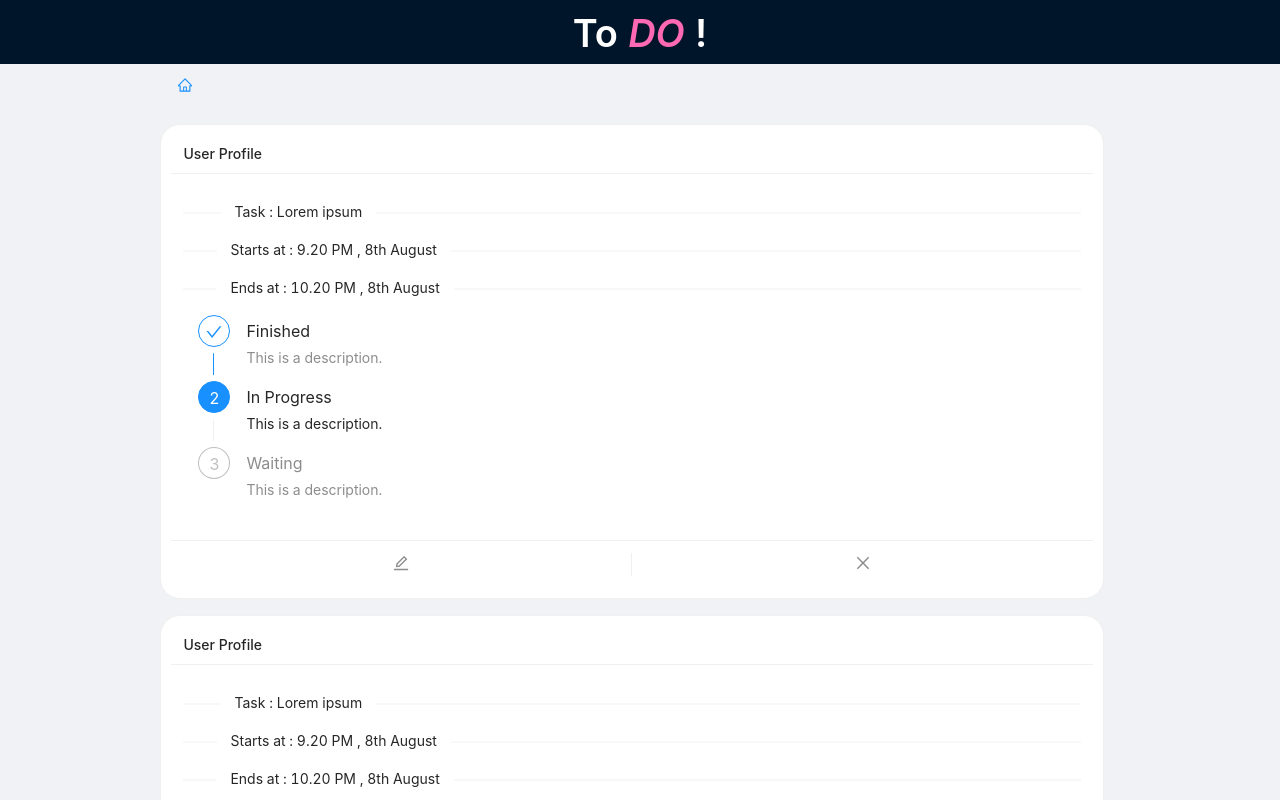
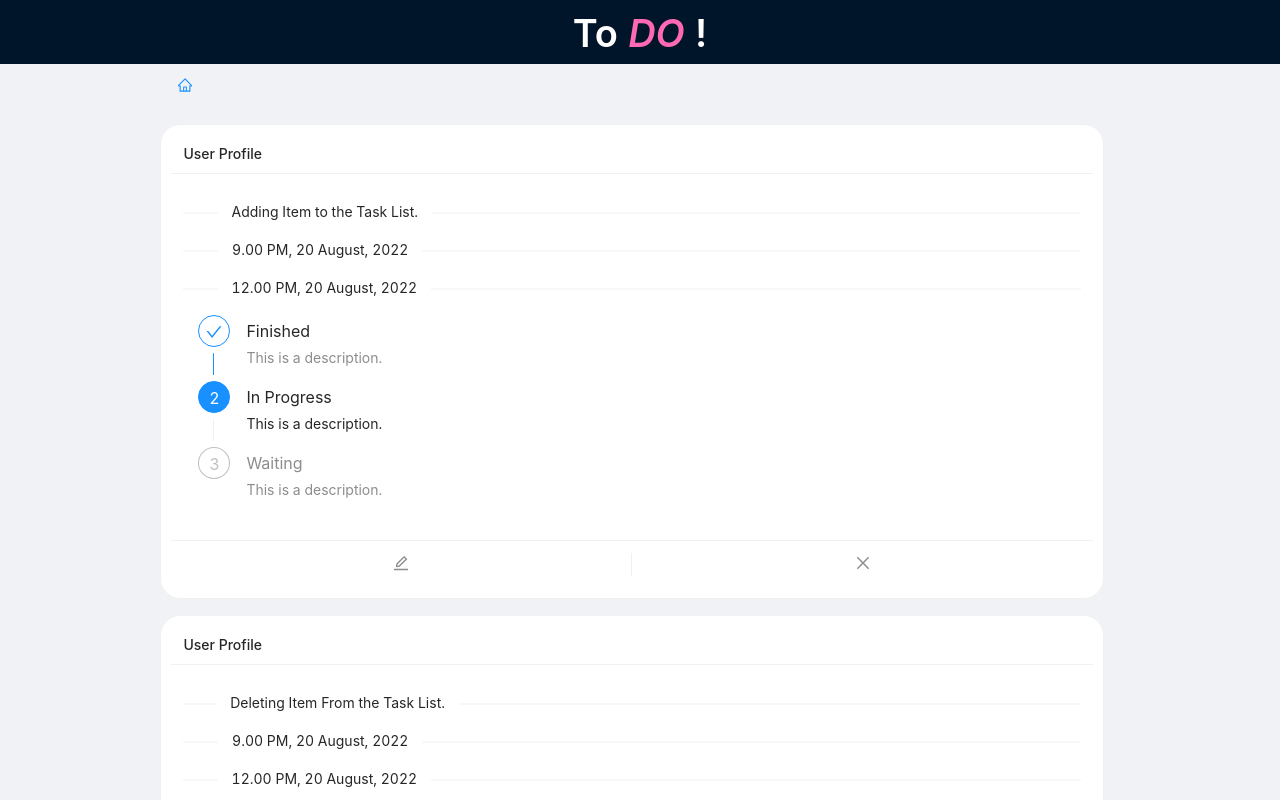
Before and after one commit to Shova24/To-Do-App, a React (Create React App) app: page /task-list in a window 1280 px wide. Shown: the top 800 px of the page. Built offline with nearby package versions, Linux system fonts and the light colour scheme.

Commit message:
Deleting single task implimented

```diff
--- a/src/App.js
+++ b/src/App.js
@@ -1,3 +1,4 @@
+import { useState } from "react";
 import HomePage from "./Components/HomePage/HomePage";
 import AddTask from "./Components/Tasks/AddTask";
 import DeletedTask from "./Components/Tasks/DeletedTask";
@@ -6,8 +7,17 @@ import { Routes, Route } from "react-router-dom";
 import Base from "./Components/Shared/Base";
 import BackIcon from "./Components/Shared/BackIcon";
 import TaskList from "./Components/Tasks/TaskList";
+import TaskData from "./Data/TaskData";
 
 function App() {
+  const [task, setTask] = useState(TaskData);
+
+  const deleteTask = (id) => {
+    console.log(id, "-->delete");
+    if (window.confirm("are you sure you want to delete?")) {
+      setTask(task.filter((item) => item.id !== id)); //doing the delete items = match hole rekhe deo na hole baad diye deo
+    }
+  };
   return (
     <>
       <Routes>
@@ -32,7 +42,7 @@ function App() {
               content={
                 <>
                   <BackIcon />
-                  <TaskList />
+                  <TaskList task={task} handleDelete={deleteTask} />
                 </>
               }
             />
--- a/src/Components/Tasks/TaskItem.jsx
+++ b/src/Components/Tasks/TaskItem.jsx
@@ -3,25 +3,31 @@ import CardComp from "../Shared/CardComp";
 
 import { EditOutlined, CloseOutlined } from "@ant-design/icons";
 import ProgressComp from "./ProgressComp";
-import { Divider, Space, Typography } from "antd";
+import { Divider, Typography } from "antd";
 
-const { Text, Link } = Typography;
+const { Text } = Typography;
+// const handleDelete = (task) => {
+//   console.log(task);
+// };
 
-export default function TaskItem() {
+export default function TaskItem({ task, handleDelete }) {
   return (
     <>
       <CardComp
         title="User Profile"
-        actions={[<EditOutlined key="edit" />, <CloseOutlined key="delete" />]}
+        actions={[
+          <EditOutlined key="edit" />,
+          <CloseOutlined key="delete" onClick={() => handleDelete(task.id)} />,
+        ]}
       >
         <Divider orientation="left" plain>
-          <Text>Task : Lorem ipsum</Text>
+          <Text>{task.task}</Text>
         </Divider>
         <Divider orientation="left" plain>
-          <Text>Starts at : 9.20 PM , 8th August</Text>
+          <Text>{task.starting}</Text>
         </Divider>
         <Divider orientation="left" plain>
-          <Text>Ends at : 10.20 PM , 8th August</Text>
+          <Text>{task.ending}</Text>
         </Divider>
 
         <ProgressComp />
--- a/src/Components/Tasks/TaskList.jsx
+++ b/src/Components/Tasks/TaskList.jsx
@@ -1,13 +1,12 @@
 import React from "react";
 import TaskItem from "./TaskItem";
 
-export default function TaskList() {
+export default function TaskList({ task, handleDelete }) {
   return (
     <>
-      <TaskItem />
-      <TaskItem />
-      <TaskItem />
-      <TaskItem />
+      {task.map((task) => (
+        <TaskItem key={task.id} task={task} handleDelete={handleDelete} />
+      ))}
     </>
   );
 }
--- a/src/Data/TaskData.jsx
+++ b/src/Data/TaskData.jsx
@@ -1,20 +1,24 @@
 const TaskData = [
   {
+    id: 1,
     task: "Adding Item to the Task List.",
     starting: "9.00 PM, 20 August, 2022",
     ending: "12.00 PM, 20 August, 2022",
   },
   {
+    id: 2,
     task: "Deleting Item From the Task List.",
     starting: "9.00 PM, 20 August, 2022",
     ending: "12.00 PM, 20 August, 2022",
   },
   {
+    id: 3,
     task: "Store the Deleted Item.",
     starting: "9.00 PM, 20 August, 2022",
     ending: "12.00 PM, 20 August, 2022",
   },
   {
+    id: 4,
     task: "Permanently Delte those Tasks",
     starting: "9.00 PM, 20 August, 2022",
     ending: "12.00 PM, 20 August, 2022",
```
